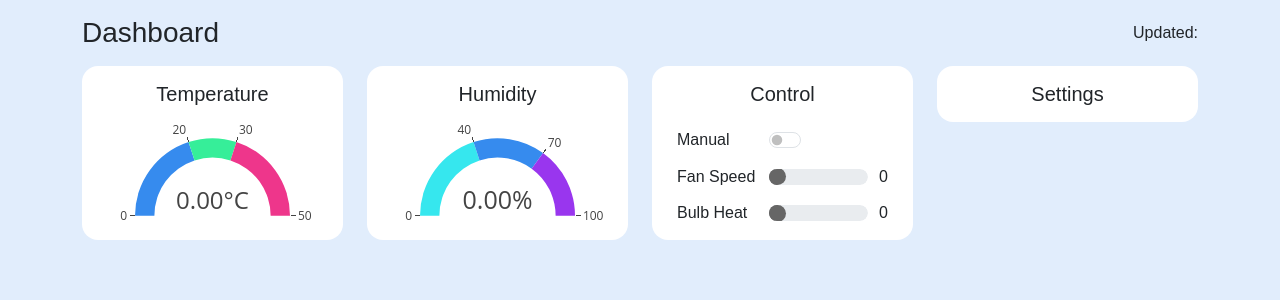
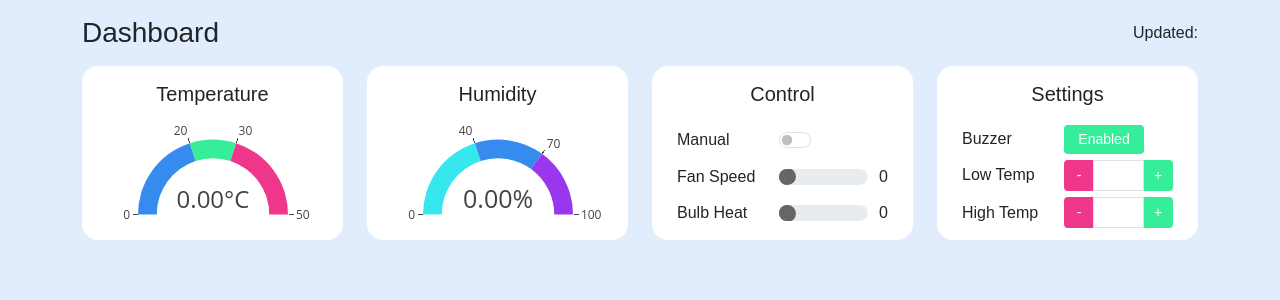
Before and after one commit to YoongWK/SmartBakery, a Flask app: page / in a window 1280 px wide. Shown: the part 61-361 px from the top of the page. Run offline with Flask 3, Linux system fonts and the light colour scheme; data that the repository does not hold is empty; some libraries are stand-ins or nearby versions.

Commit message:
Updated Settings Card In Dashboard.

```diff
--- a/app.py
+++ b/app.py
@@ -38,7 +38,11 @@
                       "hum": float(record['hum']),
                       "fan_speed": int(record['fan_speed']),
                       "bulb_heat": int(record['bulb_heat']),
-                      "manual_state": int(record['manual_state'])}
+                      "manual_state": int(record['manual_state']),
+                      "buzzer_state": int(record['buzzer_state']),
+                      "buzzer_enabled": int(record['buzzer_enabled']),
+                      "low_temp": float(record['low_temp']),
+                      "high_temp": float(record['high_temp'])}
     return jsonify(latest_record)
 
 @app.put('/api/sensor-command')
@@ -63,14 +67,18 @@
     return "Success", 200
 
 def onMessage(client, userdata, message):
-    time, temp, hum, fan_speed, bulb_heat, manual_state = message.payload.decode('utf-8').split(',')
+    time, temp, hum, fan_speed, bulb_heat, manual_state, buzzer_state, buzzer_enabled, low_temp, high_temp = message.payload.decode('utf-8').split(',')
     record = (Point("data")
               .time(time)
               .field("temp", float(temp))
               .field("hum", float(hum))
               .field("fan_speed", int(fan_speed))
               .field("bulb_heat", int(bulb_heat))
-              .field("manual_state", int(manual_state)))
+              .field("manual_state", int(manual_state))
+              .field("buzzer_state", int(buzzer_state))
+              .field("buzzer_enabled", int(buzzer_enabled))
+              .field("low_temp", float(low_temp))
+              .field("high_temp", float(high_temp)))
     dbclient.write(record=record)
 
 def startMQTT():
--- a/static/main.js
+++ b/static/main.js
@@ -1,25 +1,28 @@
-var timestampSpan = document.getElementById("time")
+var timestampSpan = document.getElementById("time");
 
 var temperatureGaugeDiv = document.getElementById("temperature-gauge");
-var humidityGaugeDiv = document.getElementById("humidity-gauge")
+var humidityGaugeDiv = document.getElementById("humidity-gauge");
 
 var manualSwitch = document.getElementById("manual-switch");
 var fanSpeedSlider = document.getElementById("fan-speed-slider");
 var fanSpeedText = document.getElementById("fan-speed-text");
-var bulbHeatSlider = document.getElementById("bulb-heat-slider")
-var bulbHeatText = document.getElementById("bulb-heat-text")
+var bulbHeatSlider = document.getElementById("bulb-heat-slider");
+var bulbHeatText = document.getElementById("bulb-heat-text");
 
-manualSwitch.addEventListener("change", function () {
-    if (this.checked) {
-        var manualState = "manualstate,1";
-        fanSpeedSlider.disabled = false;
-        bulbHeatSlider.disabled = false;
-    }
-    else {
-        var manualState = "manualstate,0";
-        fanSpeedSlider.disabled = true;
-        bulbHeatSlider.disabled = true;
-    }
+var okIcon = document.getElementById("ok-icon");
+var alertIcon = document.getElementById("alert-icon");
+var buzzerEnableButton = document.getElementById("buzzer-enable-button");
+var lowTempText = document.getElementById("low-temp-text");
+var highTempText = document.getElementById("high-temp-text");
+var step = 0.5;
+var lowTempMinusButton = document.getElementById("low-temp-minus-button");
+var lowTempPlusButton = document.getElementById("low-temp-plus-button");
+var highTempMinusButton = document.getElementById("high-temp-minus-button");
+var highTempPlusButton = document.getElementById("high-temp-plus-button");
+
+manualSwitch.addEventListener("click", function (e) {
+    e.preventDefault();
+    var manualState = this.checked? "manualstate,1" : "manualstate,0";
 
     let command = { command: manualState };
 
@@ -48,6 +51,72 @@
     bulbHeatText.innerText = bulbHeat;
 
     let command = { command: `bulbheat,${bulbHeat}` };
+
+    fetch("/api/sensor-command", {
+        method: "PUT",
+        body: JSON.stringify(command),
+        headers: { "Content-type": "application/json; charset=UTF-8" }
+    })
+});
+
+buzzerEnableButton.addEventListener("click", function () {
+    var updatedBuzzerEnabled = buzzerEnableButton.innerText == "Enabled"? 0 : 1 ;
+
+    let command = { command: `buzzerenabled,${updatedBuzzerEnabled}` };
+
+    fetch("/api/sensor-command", {
+        method: "PUT",
+        body: JSON.stringify(command),
+        headers: { "Content-type": "application/json; charset=UTF-8" }
+    })
+});
+
+lowTempMinusButton.addEventListener("click", function () {
+    var newLowTemp = +lowTempText.value.replace(" °C", "") - step;
+    newLowTemp = newLowTemp >= 0? newLowTemp : 0 ;
+
+    let command = { command: `lowtemp,${newLowTemp}` };
+
+    fetch("/api/sensor-command", {
+        method: "PUT",
+        body: JSON.stringify(command),
+        headers: { "Content-type": "application/json; charset=UTF-8" }
+    })
+});
+
+lowTempPlusButton.addEventListener("click", function () {
+    var newLowTemp = +lowTempText.value.replace(" °C", "") + step;
+    var maxLowTemp = +highTempText.value.replace(" °C", "") - step;
+    newLowTemp = newLowTemp > maxLowTemp? maxLowTemp : newLowTemp ;
+
+    let command = { command: `lowtemp,${newLowTemp}` };
+
+    fetch("/api/sensor-command", {
+        method: "PUT",
+        body: JSON.stringify(command),
+        headers: { "Content-type": "application/json; charset=UTF-8" }
+    })
+});
+
+highTempMinusButton.addEventListener("click", function () {
+    var newHighTemp = +highTempText.value.replace(" °C", "") - step;
+    var minHighTemp = +lowTempText.value.replace(" °C", "") + step;
+    newHighTemp = newHighTemp < minHighTemp? minHighTemp : newHighTemp ;
+
+    let command = { command: `hightemp,${newHighTemp}` };
+
+    fetch("/api/sensor-command", {
+        method: "PUT",
+        body: JSON.stringify(command),
+        headers: { "Content-type": "application/json; charset=UTF-8" }
+    })
+});
+
+highTempPlusButton.addEventListener("click", function () {
+    var newHighTemp = +highTempText.value.replace(" °C", "") + step;
+    newHighTemp = newHighTemp <= 50? newHighTemp : 50 ;
+
+    let command = { command: `hightemp,${newHighTemp}` };
 
     fetch("/api/sensor-command", {
         method: "PUT",
@@ -131,7 +200,7 @@
 ];
 
 var gaugeLayout = {
-    width: 225,
+    width: 220,
     height: 110,
     margin: {
         t: 0,
@@ -144,37 +213,6 @@
 Plotly.newPlot(temperatureGaugeDiv, temperatureData, gaugeLayout, {displayModeBar: false});
 Plotly.newPlot(humidityGaugeDiv, humidityData, gaugeLayout, {displayModeBar: false});
 
-window.onload = function setSensorRecords() {
-    fetch("/api/latest-sensor-record")
-        .then((response) => response.json())
-        .then((jsonResponse) => {
-        let time = jsonResponse.time;
-        let temperature = jsonResponse.temp;
-        let humidity = jsonResponse.hum;
-        let fan_speed = jsonResponse.fan_speed;
-        let bulb_heat = jsonResponse.bulb_heat;
-        let manual_state = jsonResponse.manual_state;
-
-        timestampSpan.innerText = time;
-        Plotly.update(temperatureGaugeDiv, { value: temperature });
-        Plotly.update(humidityGaugeDiv, { value: humidity });
-        fanSpeedSlider.value = fan_speed;
-        fanSpeedText.innerText = fan_speed;
-        bulbHeatSlider.value = bulb_heat;
-        bulbHeatText.innerText = bulb_heat;
-
-        if (!manual_state) {
-            manualSwitch.checked = false;
-            fanSpeedSlider.disabled = true;
-            bulbHeatSlider.disabled = true;
-        } else {
-            manualSwitch.checked = true;
-            fanSpeedSlider.disabled = false;
-            bulbHeatSlider.disabled = false;
-        }
-        });
-}
-
 function updateSensorRecords() {
     fetch("/api/latest-sensor-record")
         .then((response) => response.json())
@@ -185,16 +223,70 @@
         let fan_speed = jsonResponse.fan_speed;
         let bulb_heat = jsonResponse.bulb_heat;
         let manual_state = jsonResponse.manual_state;
+        let buzzer_state = jsonResponse.buzzer_state;
+        let buzzer_enabled = jsonResponse.buzzer_enabled;
+        let low_temp = jsonResponse.low_temp;
+        let high_temp = jsonResponse.high_temp;
 
         timestampSpan.innerText = time;
         Plotly.update(temperatureGaugeDiv, { value: temperature });
         Plotly.update(humidityGaugeDiv, { value: humidity });
 
-        if ((!manual_state) && (!manualSwitch.checked)) {
+        if (manual_state) {
+            manualSwitch.checked = true;
+            fanSpeedSlider.disabled = false;
+            bulbHeatSlider.disabled = false;
+        } else {
+            manualSwitch.checked = false;
+            fanSpeedSlider.disabled = true;
+            bulbHeatSlider.disabled = true;
             fanSpeedSlider.value = fan_speed;
             fanSpeedText.innerText = fan_speed;
             bulbHeatSlider.value = bulb_heat;
             bulbHeatText.innerText = bulb_heat;
+        }
+
+        if (buzzer_state) {
+            okIcon.hidden = true;
+            alertIcon.hidden = false;
+        } else {
+            okIcon.hidden = false;
+            alertIcon.hidden = true;
+        }
+
+        if (buzzer_enabled) {
+            buzzerEnableButton.classList.remove("background-red");
+            buzzerEnableButton.classList.add("background-green");
+            buzzerEnableButton.innerText = "Enabled";
+        } else {
+            buzzerEnableButton.classList.remove("background-green");
+            buzzerEnableButton.classList.add("background-red");
+            buzzerEnableButton.innerText = "Disabled";
+        }
+
+        lowTempText.value = `${low_temp} °C`;
+        highTempText.value = `${high_temp} °C`;
+
+        if (low_temp <= 0) {
+            lowTempMinusButton.disabled = true;
+            lowTempPlusButton.disabled = false;
+        } else if ((low_temp + step) >= high_temp) {
+            lowTempMinusButton.disabled = false;
+            lowTempPlusButton.disabled = true;
+        } else {
+            lowTempMinusButton.disabled = false;
+            lowTempPlusButton.disabled = false;
+        }
+
+        if (high_temp >= 50) {
+            highTempMinusButton.disabled = false;
+            highTempPlusButton.disabled = true;
+        } else if ((high_temp - step) <= low_temp) {
+            highTempMinusButton.disabled = true;
+            highTempPlusButton.disabled = false;
+        } else {
+            highTempMinusButton.disabled = false;
+            highTempPlusButton.disabled = false;
         }
         });
 }
--- a/static/styles.css
+++ b/static/styles.css
@@ -16,8 +16,9 @@
     height: 110px;
 }
 
-.control-label {
-    width: 90px;
+.control-label,
+.settings-label {
+    width: 100px;
 }
 
 .form-switch .form-check-input:checked {
@@ -52,3 +53,45 @@
     background-color: #666666;
     box-shadow: -409px 0 0 400px #666666;
 }
+
+.btn-custom {
+    padding: 4px 8px;
+    border: 0;
+    border-radius: 4px;
+    font-size: 14px;
+    color: #FFFFFF;
+}
+
+.text-green {
+    color: #36EE99;
+}
+
+.text-red {
+    color: #EE368B;
+}
+
+.background-green {
+    background-color: #36EE99;
+}
+
+.background-green:hover,
+.background-green:active {
+    background-color: #30D689;
+}
+
+.background-red {
+    background-color: #EE368B;
+}
+
+.background-red:hover,
+.background-red:active {
+    background-color: #D6307D;
+}
+
+.btn-temp-control {
+    width: 30px;
+}
+
+.btn-temp-control:disabled {
+    background-color: #BFBFBF;
+}
--- a/templates/index.html
+++ b/templates/index.html
@@ -4,6 +4,7 @@
         <meta charset="UTF-8">
         <meta name="viewport" content="width=device-width, initial-scale=1.0">
         <link href="https://cdn.jsdelivr.net/npm/bootstrap@5.3.2/dist/css/bootstrap.min.css" rel="stylesheet" integrity="sha384-T3c6CoIi6uLrA9TneNEoa7RxnatzjcDSCmG1MXxSR1GAsXEV/Dwwykc2MPK8M2HN" crossorigin="anonymous">
+        <link href="https://cdn.jsdelivr.net/npm/bootstrap-icons@1.11.3/font/bootstrap-icons.min.css" rel="stylesheet">
         <link href="{{ url_for('static', filename='styles.css') }}" rel="stylesheet"/>
         <script src="https://cdn.plot.ly/plotly-2.27.0.min.js"></script>
         <title>Smart Bakery System</title>
@@ -23,21 +24,21 @@
                 <span>Updated: <span id="time"></span></span>
             </div>
             <div class="row top-row">
-                <div class="col-lg-3">
+                <div class="col-xl-3">
                     <div class="bg-white rounded-4">
                         <h5 class="text-center align-bottom py-3 mb-0">Temperature</h5>
                         <div class="d-flex justify-content-center align-items-center pb-2" id="temperature-gauge"></div>
                     </div>
                 </div>
-                <div class="d-lg-none p-2"></div>
-                <div class="col-lg-3">
+                <div class="d-xl-none p-2"></div>
+                <div class="col-xl-3">
                     <div class="bg-white rounded-4">
                         <h5 class="text-center align-bottom py-3 mb-0">Humidity</h5>
                         <div class="d-flex justify-content-center align-items-center pb-2" id="humidity-gauge"></div>
                     </div>
                 </div>
-                <div class="d-lg-none p-2"></div>
-                <div class="col-lg-3">
+                <div class="d-xl-none p-2"></div>
+                <div class="col-xl-3">
                     <div class="bg-white rounded-4">
                         <h5 class="text-center align-bottom py-3 mb-0">Control</h5>
                         <div class="px-4 pb-2">
@@ -82,10 +83,49 @@
                         </div>
                     </div>
                 </div>
-                <div class="d-lg-none p-2"></div>
-                <div class="col-lg-3">
+                <div class="d-xl-none p-2"></div>
+                <div class="col-xl-3">
                     <div class="bg-white rounded-4">
                         <h5 class="text-center align-bottom py-3 mb-0">Settings</h5>
+                        <div class="px-4 pb-2">
+                            <table class="control">
+                                <tr>
+                                    <td>
+                                        <label class="settings-label" for="buzzer-enable-button">Buzzer&nbsp;
+                                            <i class="bi bi-check-circle-fill text-green" id="ok-icon" hidden></i>
+                                            <i class="bi bi-exclamation-triangle-fill text-red" id="alert-icon" hidden></i>
+                                        </label>
+                                    </td>
+                                    <td>
+                                        <button type="button" class="btn-custom background-green" id="buzzer-enable-button" style="width: 80px;">Enabled</button>
+                                    </td>
+                                </tr>
+                                <tr>
+                                    <td>
+                                        <label class="settings-label">Low Temp</label>
+                                    </td>
+                                    <td class="w-100">
+                                        <div class="input-group">
+                                            <button type="button" id="low-temp-minus-button" class="btn-custom background-red btn-temp-control">-</button>
+                                            <input class="form-control shadow-none px-2 py-1 text-center" id="low-temp-text" style="font-size: 14px;" type="text" readonly>
+                                            <button type="button" id="low-temp-plus-button" class="btn-custom background-green btn-temp-control">+</button>
+                                        </div>
+                                    </td>
+                                </tr>
+                                <tr>
+                                    <td>
+                                        <label class="settings-label">High Temp</label>
+                                    </td>
+                                    <td class="w-100">
+                                        <div class="input-group">
+                                            <button type="button" id="high-temp-minus-button" class="btn-custom background-red btn-temp-control">-</button>
+                                            <input class="form-control shadow-none px-2 py-1 text-center" id="high-temp-text" style="font-size: 14px;" type="text" readonly>
+                                            <button type="button" id="high-temp-plus-button" class="btn-custom background-green btn-temp-control">+</button>
+                                        </div>
+                                    </td>
+                                </tr>
+                            </table>
+                        </div>
                     </div>
                 </div>
             </div>
```
